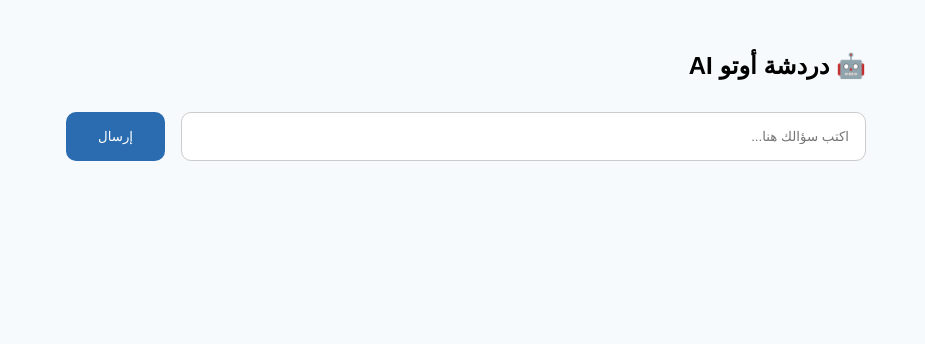
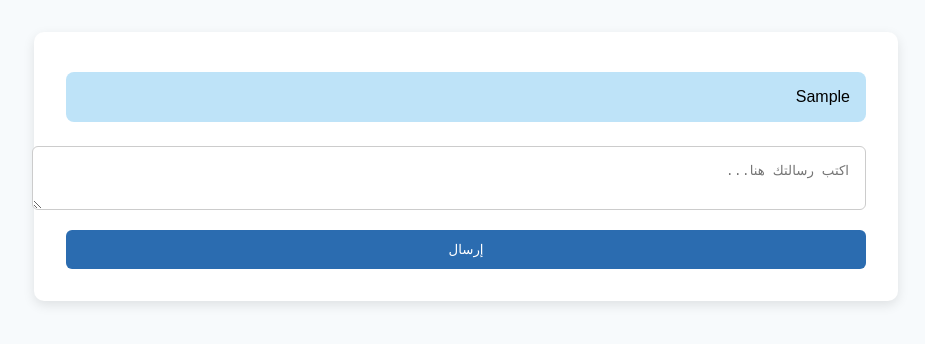
Before and after one commit to SMARTAUTOAPP/auto-ai-web, a plain HTML site: page chat.html in a window 1280 px wide. Both pictures are taken after typing "Sample" into the empty fields and a click on the button "إرسال". Shown: the whole page, without its empty margins (174-1099 px from the left). Drawn offline with Linux system fonts and the light colour scheme; no server answers.

Commit message:
Add files via upload

```diff
--- a/chat.html
+++ b/chat.html
@@ -3,26 +3,63 @@
 <html lang="ar" dir="rtl">
 <head>
   <meta charset="UTF-8">
-  <meta name="viewport" content="width=device-width, initial-scale=1.0">
-  <title>أوتو AI - محادثة</title>
+  <title>المحادثة - SmartAuto AI</title>
   <style>
-    body { font-family: 'Arial', sans-serif; background-color: #f7fafc; margin: 0; padding: 0; }
-    .chat-container { max-width: 800px; margin: auto; padding: 2rem; }
-    .message { background: #edf2f7; border-radius: 10px; padding: 1rem; margin-bottom: 1rem; }
-    .user { background: #bee3f8; text-align: right; }
-    .assistant { background: #e2e8f0; text-align: left; }
-    form { display: flex; gap: 1rem; margin-top: 2rem; }
-    input[type="text"] { flex: 1; padding: 1rem; border: 1px solid #ccc; border-radius: 10px; }
-    button { padding: 1rem 2rem; background-color: #2b6cb0; color: white; border: none; border-radius: 10px; cursor: pointer; }
-    button:hover { background-color: #2c5282; }
+    body {
+      font-family: 'Arial', sans-serif;
+      background-color: #f7fafc;
+      margin: 0;
+      padding: 0;
+    }
+    .chat-container {
+      max-width: 800px;
+      margin: 2rem auto;
+      background: white;
+      padding: 2rem;
+      border-radius: 10px;
+      box-shadow: 0 4px 12px rgba(0,0,0,0.1);
+    }
+    .messages {
+      max-height: 400px;
+      overflow-y: auto;
+      margin-bottom: 1rem;
+    }
+    .message {
+      background: #edf2f7;
+      padding: 1rem;
+      border-radius: 8px;
+      margin: 0.5rem 0;
+    }
+    .user {
+      background: #bee3f8;
+      text-align: right;
+    }
+    textarea {
+      width: 100%;
+      padding: 1rem;
+      border-radius: 6px;
+      border: 1px solid #ccc;
+      margin-bottom: 1rem;
+    }
+    button {
+      width: 100%;
+      padding: 0.75rem;
+      background-color: #2b6cb0;
+      color: white;
+      border: none;
+      border-radius: 6px;
+      cursor: pointer;
+    }
+    button:hover {
+      background-color: #2c5282;
+    }
   </style>
 </head>
 <body>
   <div class="chat-container">
-    <h2>🤖 دردشة أوتو AI</h2>
-    <div id="chatBox"></div>
-    <form id="chatForm">
-      <input type="text" id="userInput" placeholder="اكتب سؤالك هنا..." required>
+    <div class="messages" id="messages"></div>
+    <form id="chat-form">
+      <textarea id="user-input" placeholder="اكتب رسالتك هنا..."></textarea>
       <button type="submit">إرسال</button>
     </form>
   </div>
@@ -31,48 +68,42 @@
     const apiKey = localStorage.getItem("apiKey");
     const model = localStorage.getItem("model") || "gpt-3.5-turbo";
 
-    async function sendMessage(message) {
-      if (!apiKey) {
-        alert("⚠️ الرجاء إدخال مفتاح API في صفحة الإعدادات.");
-        return;
-      }
+    const form = document.getElementById("chat-form");
+    const messagesDiv = document.getElementById("messages");
 
-      const chatBox = document.getElementById("chatBox");
-      const userMessage = document.createElement("div");
-      userMessage.className = "message user";
-      userMessage.textContent = message;
-      chatBox.appendChild(userMessage);
+    form.onsubmit = async (e) => {
+      e.preventDefault();
+      const input = document.getElementById("user-input").value;
+      if (!input.trim()) return;
+
+      addMessage(input, "user");
+      document.getElementById("user-input").value = "";
 
       const response = await fetch("https://api.openai.com/v1/chat/completions", {
         method: "POST",
         headers: {
           "Content-Type": "application/json",
-          "Authorization": "Bearer " + apiKey
+          Authorization: `Bearer ${apiKey}`
         },
         body: JSON.stringify({
-          model: model,
-          messages: [{ role: "user", content: message }]
+          model,
+          messages: [{ role: "user", content: input }]
         })
       });
 
       const data = await response.json();
-      const reply = data.choices?.[0]?.message?.content || "❌ حدث خطأ في الرد من الخادم.";
+      const reply = data.choices?.[0]?.message?.content;
+      if (reply) addMessage(reply, "assistant");
+      else addMessage("⚠️ حدث خطأ في استجابة النموذج.", "assistant");
+    };
 
-      const botMessage = document.createElement("div");
-      botMessage.className = "message assistant";
-      botMessage.textContent = reply;
-      chatBox.appendChild(botMessage);
+    function addMessage(text, sender) {
+      const div = document.createElement("div");
+      div.className = "message " + sender;
+      div.textContent = text;
+      messagesDiv.appendChild(div);
+      messagesDiv.scrollTop = messagesDiv.scrollHeight;
     }
-
-    document.getElementById("chatForm").addEventListener("submit", async (e) => {
-      e.preventDefault();
-      const input = document.getElementById("userInput");
-      const message = input.value.trim();
-      if (message) {
-        input.value = "";
-        await sendMessage(message);
-      }
-    });
   </script>
 </body>
 </html>
```
Also changed, not shown: settings.html (+4 -2 lines).
